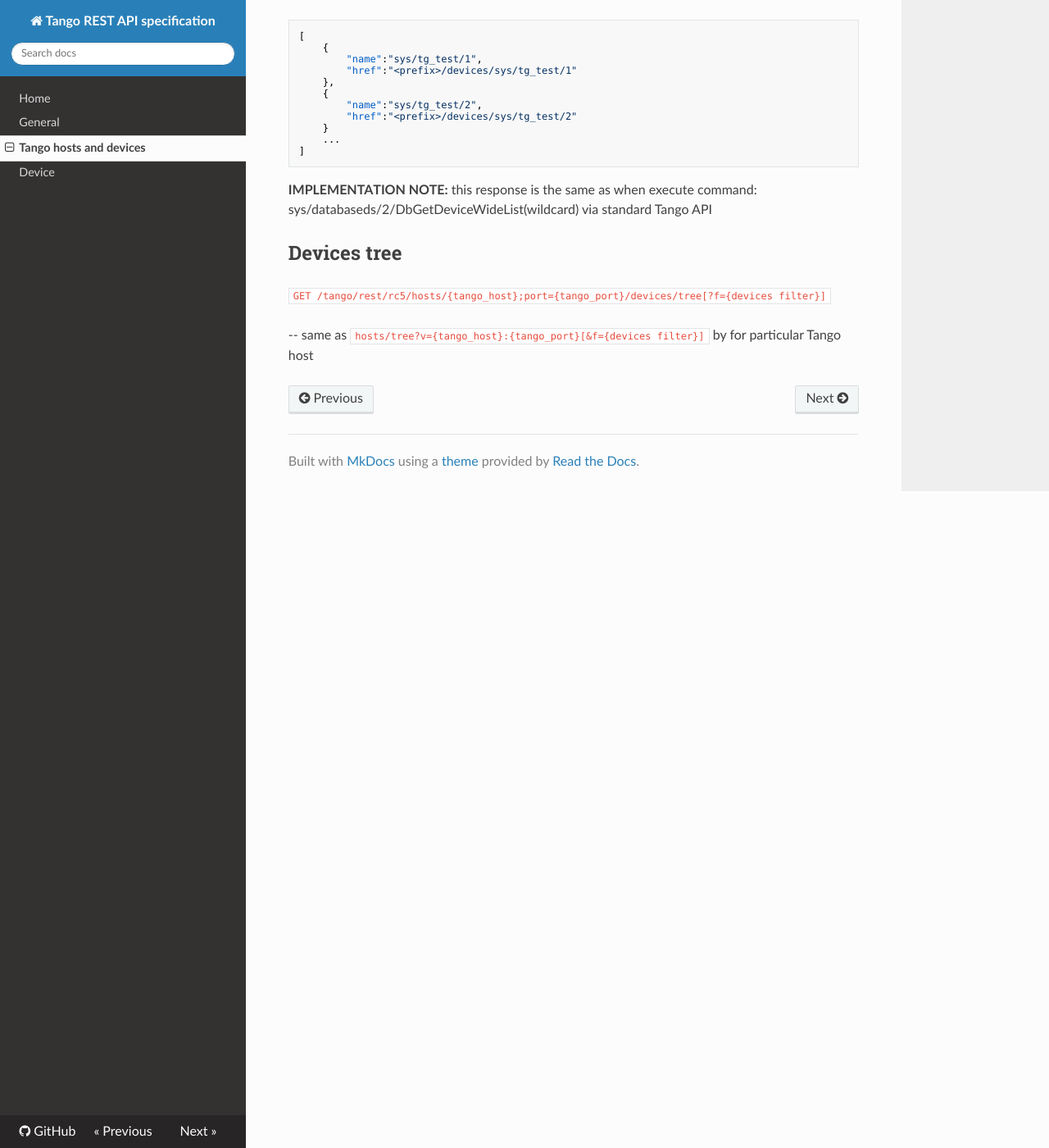
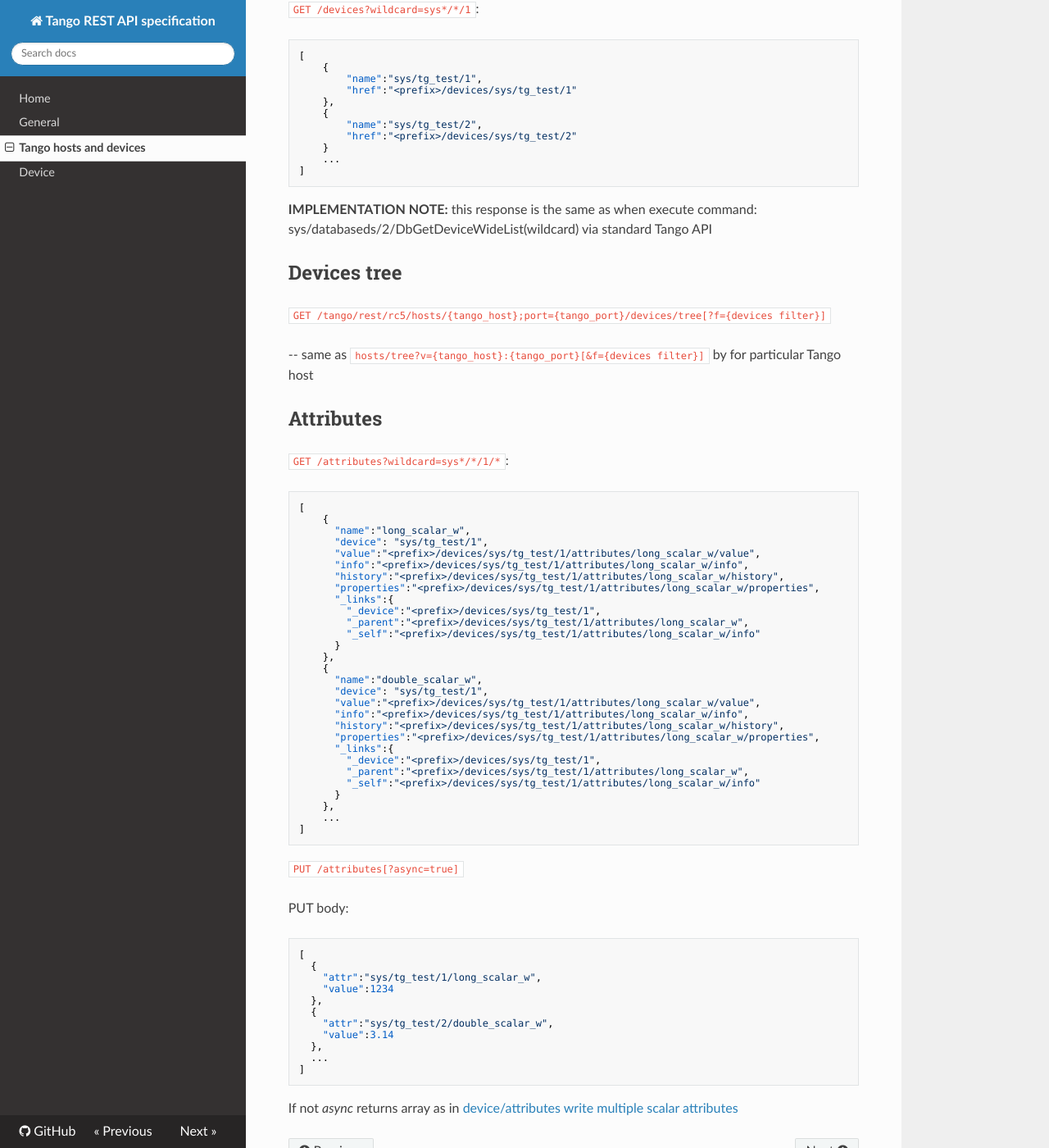
Before and after one commit to tango-controls/rest-api, an MkDocs documentation site: the page built from docs/hosts.md, in a window 1280 px wide and 1400 px high, scrolled down 2261 px. Shown: the whole window at 82% size. Built offline with MkDocs 1.6.1, drawn with Linux system fonts in a browser that asks for light colours; nearby versions of some CDN libraries; old or Windows-style settings are respelled for this version of MkDocs.

Commit message:
Progress: #33

````diff
--- a/docs/hosts.md
+++ b/docs/hosts.md
@@ -132,3 +132,58 @@ __IMPLEMENTATION NOTE:__ this response is the same as when execute command: sys/
 `GET /tango/rest/rc5/hosts/{tango_host};port={tango_port}/devices/tree[?f={devices filter}]`
 
 -- same as `hosts/tree?v={tango_host}:{tango_port}[&f={devices filter}]` by for particular Tango host
+
+## Attributes
+
+`GET /attributes?wildcard=sys*/*/1/*`:
+
+```json
+[
+    {
+      "name":"long_scalar_w",
+      "device": "sys/tg_test/1",
+      "value":"<prefix>/devices/sys/tg_test/1/attributes/long_scalar_w/value",
+      "info":"<prefix>/devices/sys/tg_test/1/attributes/long_scalar_w/info",
+      "history":"<prefix>/devices/sys/tg_test/1/attributes/long_scalar_w/history",
+      "properties":"<prefix>/devices/sys/tg_test/1/attributes/long_scalar_w/properties",
+      "_links":{
+        "_device":"<prefix>/devices/sys/tg_test/1",
+        "_parent":"<prefix>/devices/sys/tg_test/1/attributes/long_scalar_w",
+        "_self":"<prefix>/devices/sys/tg_test/1/attributes/long_scalar_w/info"
+      }
+    },
+    {
+      "name":"double_scalar_w",
+      "device": "sys/tg_test/1",
+      "value":"<prefix>/devices/sys/tg_test/1/attributes/long_scalar_w/value",
+      "info":"<prefix>/devices/sys/tg_test/1/attributes/long_scalar_w/info",
+      "history":"<prefix>/devices/sys/tg_test/1/attributes/long_scalar_w/history",
+      "properties":"<prefix>/devices/sys/tg_test/1/attributes/long_scalar_w/properties",
+      "_links":{
+        "_device":"<prefix>/devices/sys/tg_test/1",
+        "_parent":"<prefix>/devices/sys/tg_test/1/attributes/long_scalar_w",
+        "_self":"<prefix>/devices/sys/tg_test/1/attributes/long_scalar_w/info"
+      }
+    },
+    ...
+]
+```
+
+`PUT /attributes[?async=true]`
+
+PUT body:
+```json
+[
+  {
+    "attr":"sys/tg_test/1/long_scalar_w",
+    "value":1234
+  },
+  {
+    "attr":"sys/tg_test/2/double_scalar_w",
+    "value":3.14
+  },
+  ...
+]
+```
+
+If not _async_ returns array as in [device/attributes write multiple scalar attributes](../device/#write-multpile-scalar-attributes)
````
Also changed, not shown: docs/device.md (+1 -0 lines).
